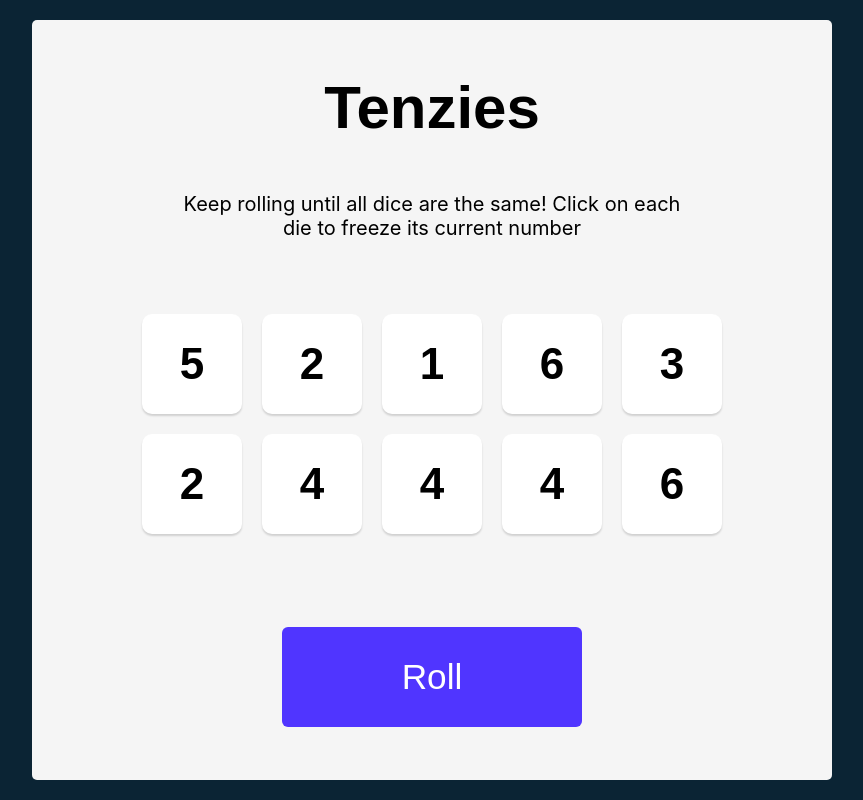
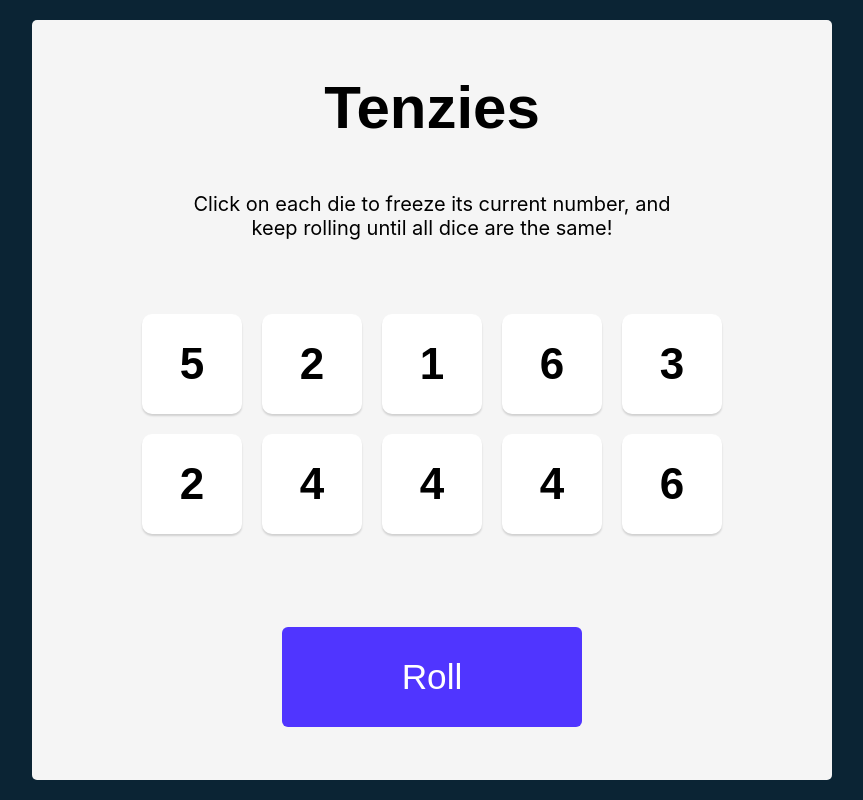
Before and after one commit to shettyamoghh/tenzies-game, a React (Vite) app: page / in a window 1280 px wide. Shown: the whole page, without its empty margins (208-1071 px from the left). Built offline with nearby package versions, Linux system fonts and the light colour scheme.

Commit message:
Update header text

```diff
--- a/src/components/Header.jsx
+++ b/src/components/Header.jsx
@@ -2,7 +2,7 @@ function Header() {
     return (
         <header>
             <h1 className="title">Tenzies</h1>
-            <p className="instructions">Keep rolling until all dice are the same! Click on each die to freeze its current number</p>
+            <p className="instructions">Click on each die to freeze its current number, and keep rolling until all dice are the same!</p>
         </header>
     )
 }
```
